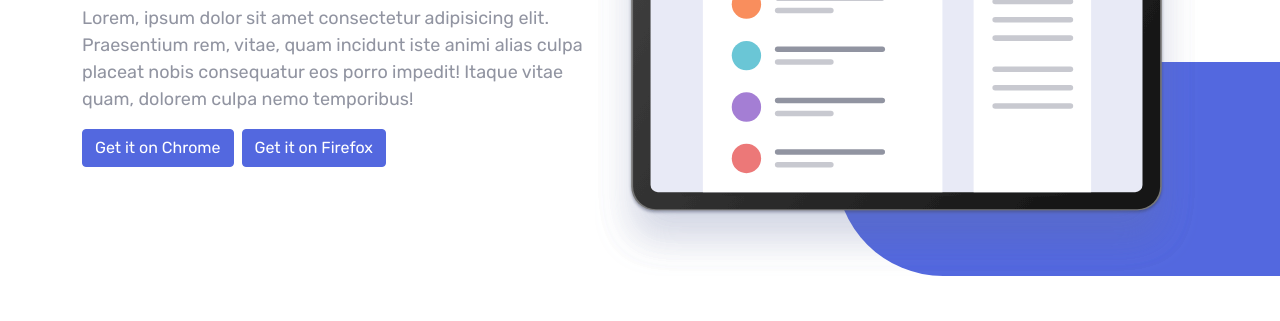
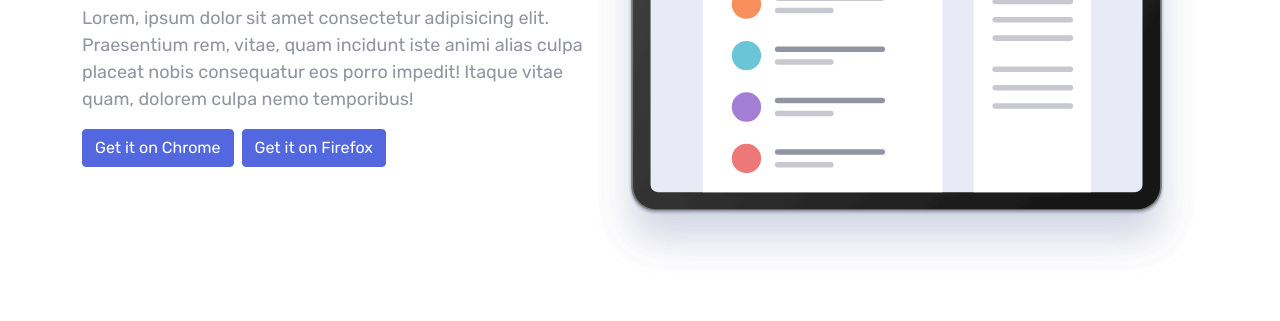
Before and after one commit to aliyuarba/bookmark-landing-page, a plain HTML site: page index.html in a window 1280 px wide. Shown: the part 229-550 px from the top of the page. Drawn offline with nearby package versions, Linux system fonts and the light colour scheme.

Commit message:
remove relative position

```diff
--- a/index.html
+++ b/index.html
@@ -40,11 +40,11 @@
   <section id="hero" class="overflow-hidden" >
     <div class="container">
       <div class="d-flex flex-column flex-md-row-reverse">
-        <aside class="d-flex position-relative h-auto">
+        <aside class="d-flex h-auto">
           <div class="d-flex">
             <img src="/images/illustration-hero.svg" alt="" class="img-fluid">
           </div>
-          <div class="bg-image"></div>
+          <!-- <div class="bg-image"></div> -->
         </aside>
 
         <article class="d-flex flex-column justify-content-center py-5 text-center text-md-start">
```
